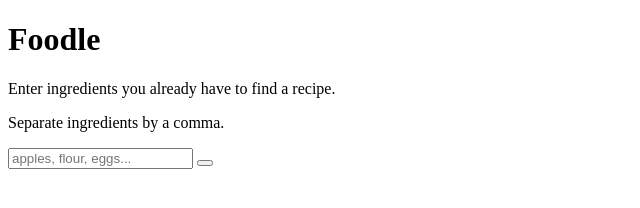
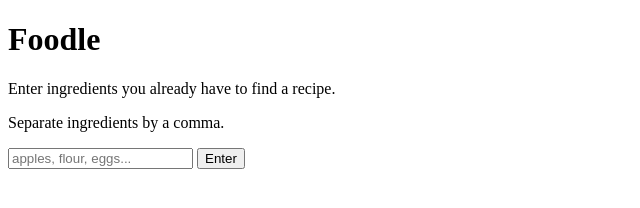
Before and after one commit to csierra15/api-capstone, a plain HTML site: page index.html in a window 1280 px wide. Shown: the whole page, without its empty margins (0-640 px from the left). Drawn offline with nearby package versions, Linux system fonts and the light colour scheme.

Commit message:
updated HTML and JS

```diff
--- a/index.html
+++ b/index.html
@@ -15,7 +15,7 @@
         <p>Separate ingredients by a comma.</p>
         <form>
             <input type="text" class="search-bar" placeholder="apples, flour, eggs..." required></input>
-            <button type="submit" class="search-btn" value="Enter"></button>
+            <input type="submit" role="button" class="search-btn" value="Enter"></input>
         </form>
     </main>
     <script src="https://code.jquery.com/jquery-3.2.1.js"></script>
--- a/index.js
+++ b/index.js
@@ -11,7 +11,9 @@ function getApiData(searchTerm, callback) {
 }
 
 function renderResults(result) {
-    return ''
+    return `
+
+    `;
 };
 
 function displayRecipes(data) {
```
